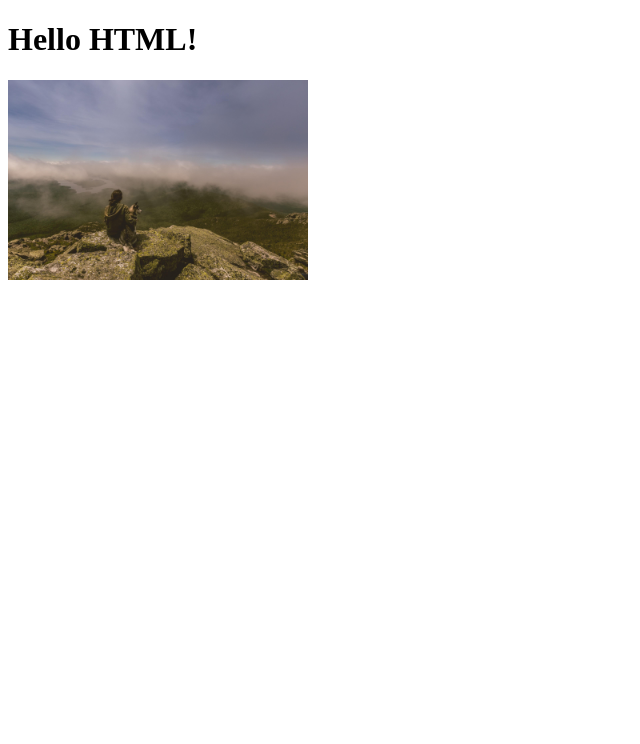
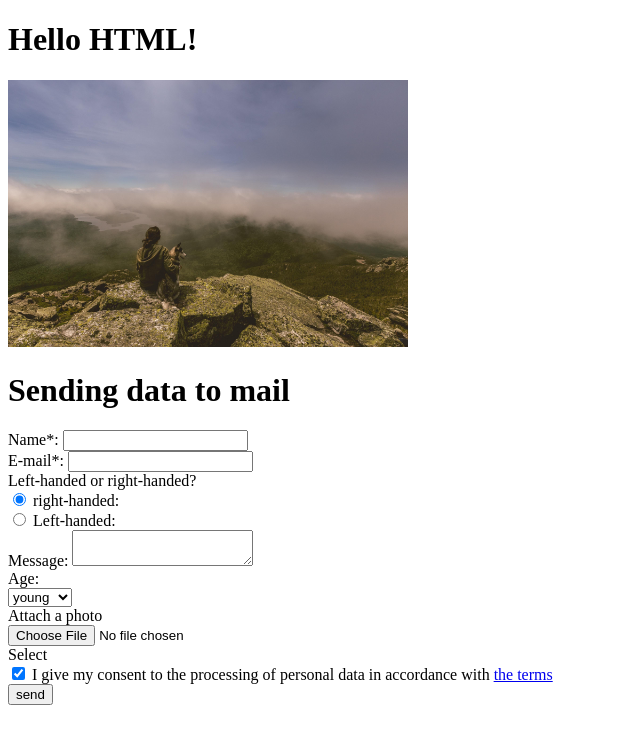
Before and after one commit to ZinaienkovaHanna/html, a plain HTML site: page index.html in a window 1280 px wide. Shown: the whole page, without its empty margins (0-640 px from the left). Drawn offline with Linux system fonts and the light colour scheme.

Commit message:
Added code

```diff
--- a/index.html
+++ b/index.html
@@ -7,7 +7,107 @@
     <title>Document</title>
 </head>
 <body>
-    <h1>Hello HTML!</h1>
-    <img src="./img/1006.jpg" width="300" alt="">
+    <div class="wrapper">
+        <h1>Hello HTML!</h1>
+        <img src="./img/1006.jpg" width="400" alt="">
+        <div class="form">
+          <form action="#" id="form" class="form__body">
+            <h1 class="form__title">Sending data to mail</h1>
+            <div class="form__item">
+              <label for="forName" class="form__label">Name*:</label>
+              <input id="forName" type="text" name="name" class="form__input" />
+            </div>
+            <div class="form__item">
+              <label for="forEmail" class="form__label">E-mail*:</label>
+              <input id="forEmail" type="text" name="email" class="form__input" />
+            </div>
+            <div class="form__item">
+              <div class="form__label">Left-handed or right-handed?</div>
+              <!-- создаем радио кнопки правша,левша -->
+              <div class="options">
+                <div class="options__item">
+                  <!-- чтобы связать элементы  id="formRightHanded" и id="formRightHanded" -->
+                  <input
+                    id="formRightHanded"
+                    checked
+                    type="radio"
+                    value="right"
+                    name="hand"
+                    class="options__input"
+                  />
+                  <label id="formRightHanded" class="options__label"
+                    >right-handed:</label
+                  >
+                </div>
+                <div class="options__item">
+                  <input
+                    id="formLeftHanded"
+                    type="radio"
+                    value="left"
+                    name="hand"
+                    class="options__input"
+                  />
+                  <label for="formLeftHanded" class="options__label"
+                    >Left-handed:</label
+                  >
+                </div>
+              </div>
+            </div>
+            <!-- поле для ввода сообщений -->
+            <div class="form__item">
+              <label for="forMessage" class="form__label">Message:</label>
+              <textarea
+                name="message"
+                id="forMessage"
+                class="form__input"
+              ></textarea>
+            </div>
+            <!-- выпадающий список для выбора возраста -->
+            <div class="form__item">
+              <div class="form__label">Age:</div>
+              <select name="age" id="" class="select">
+                <option value="from 18 to 25" selected>young</option>
+                <option value="from 25 to 45">adult</option>
+                <option value="from 45">mature</option>
+              </select>
+            </div>
+            <!-- пользователь добавляет фотографию -->
+            <div class="form__item">
+              <div class="form__label">Attach a photo</div>
+              <div class="file">
+                <div class="file__item">
+                  <input
+                    id="formImage"
+                    accept=".jpg, .png, .gif"
+                    type="file"
+                    name="image"
+                    class="file__input"
+                  />
+                  <!-- бутафорная кнопка для стилизации -->
+                  <div class="file__button">Select</div>
+                </div>
+                <div class="file__preview"></div>
+              </div>
+            </div>
+            <div class="form__item">
+              <!-- блок с запросом на обработку данных -->
+              <div class="checkbox">
+                <input
+                  id="formAgreement"
+                  checked
+                  type="checkbox"
+                  name="agreement"
+                  class="checkbox__input"
+                />
+                <label for="formAgreement" class="checkbox__label"
+                  >I give my consent to the processing of personal data in
+                  accordance with <a href="#">the terms</a></label
+                >
+              </div>
+            </div>
+            <button type="submit" class="form__button">send</button>
+          </form>
+        </div>
+      </div>
 </body>
 </html>
```
